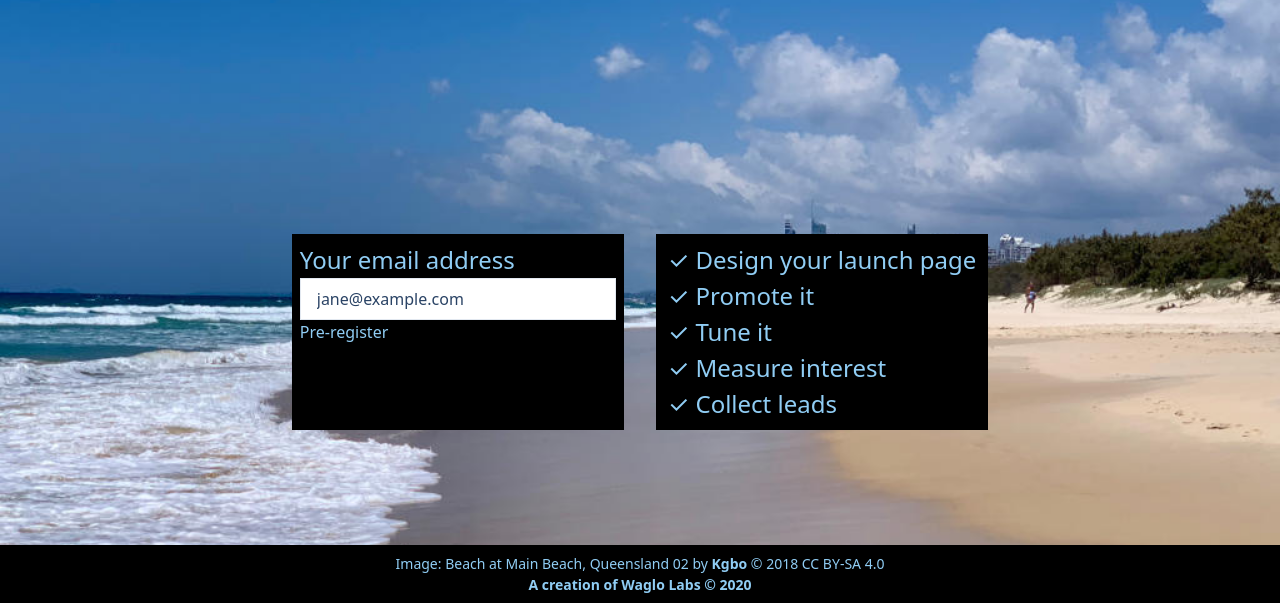
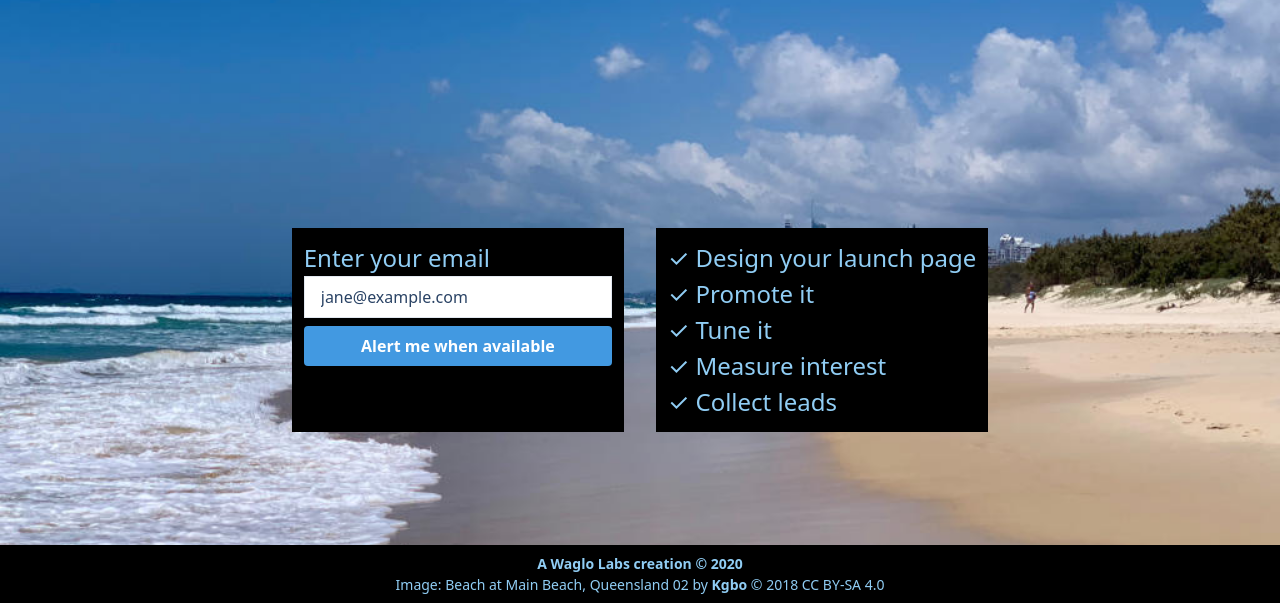
Before and after one commit to millette/tw, a website: page index.html in a window 1280 px wide. Shown: the part 197-800 px from the top of the page. Drawn offline with nearby package versions, Linux system fonts and the light colour scheme; files that its build step writes are made by us from their sources.

Commit message:
Improve button.

```diff
--- a/index.html
+++ b/index.html
@@ -14,7 +14,7 @@
         </h1>
         <div class="grid grid-cols-1 sm:grid-cols-2 gap-8">
           <ul
-            class="p-2 bg-black list-check px-3 list-inside sm:order-last md:text-2xl"
+            class="bg-black list-check p-3 list-inside sm:order-last md:text-2xl"
           >
             <li>Design your launch page</li>
             <li>Promote it</li>
@@ -23,31 +23,37 @@
             <li>Collect leads</li>
           </ul>
 
-          <form class="p-2 bg-black">
+          <form class="p-3 bg-black">
             <label>
-              <h2 class="text-2xl">Your email address</h2>
+              <h2 class="text-2xl">Enter your email</h2>
               <input
                 class="text-black placeholder-blue-900 bg-white focus:outline-none focus:shadow-outline border border-gray-300 py-2 px-4 block w-full appearance-none leading-normal"
+                required
                 type="email"
                 placeholder="jane@example.com"
               />
             </label>
-            <button type="submit">Pre-register</button>
+            <button
+              class="w-full mt-2 bg-blue-500 hover:bg-blue-700 text-white font-bold py-2 px-4 rounded"
+              type="submit"
+            >
+              Alert me when available
+            </button>
           </form>
         </div>
         <footer
           class="p-2 bg-black text-center absolute inset-x-0 bottom-0 text-sm"
         >
+          <p class="font-bold">
+            A Waglo Labs creation ©&nbsp;2020
+          </p>
           <p>
             Image:
             <a
               href="https://commons.wikimedia.org/wiki/File:Beach_at_Main_Beach,_Queensland_02.jpg"
-              >Beach at Main Beach, Queensland 02 by <b>Kgbo</b> © 2018 CC BY-SA
-              4.0</a
+              >Beach at Main Beach, Queensland 02 by <b>Kgbo</b> ©&nbsp;2018 CC
+              BY-SA 4.0</a
             >
-          </p>
-          <p class="font-bold">
-            A creation of Waglo Labs © 2020
           </p>
         </footer>
       </div>
```
